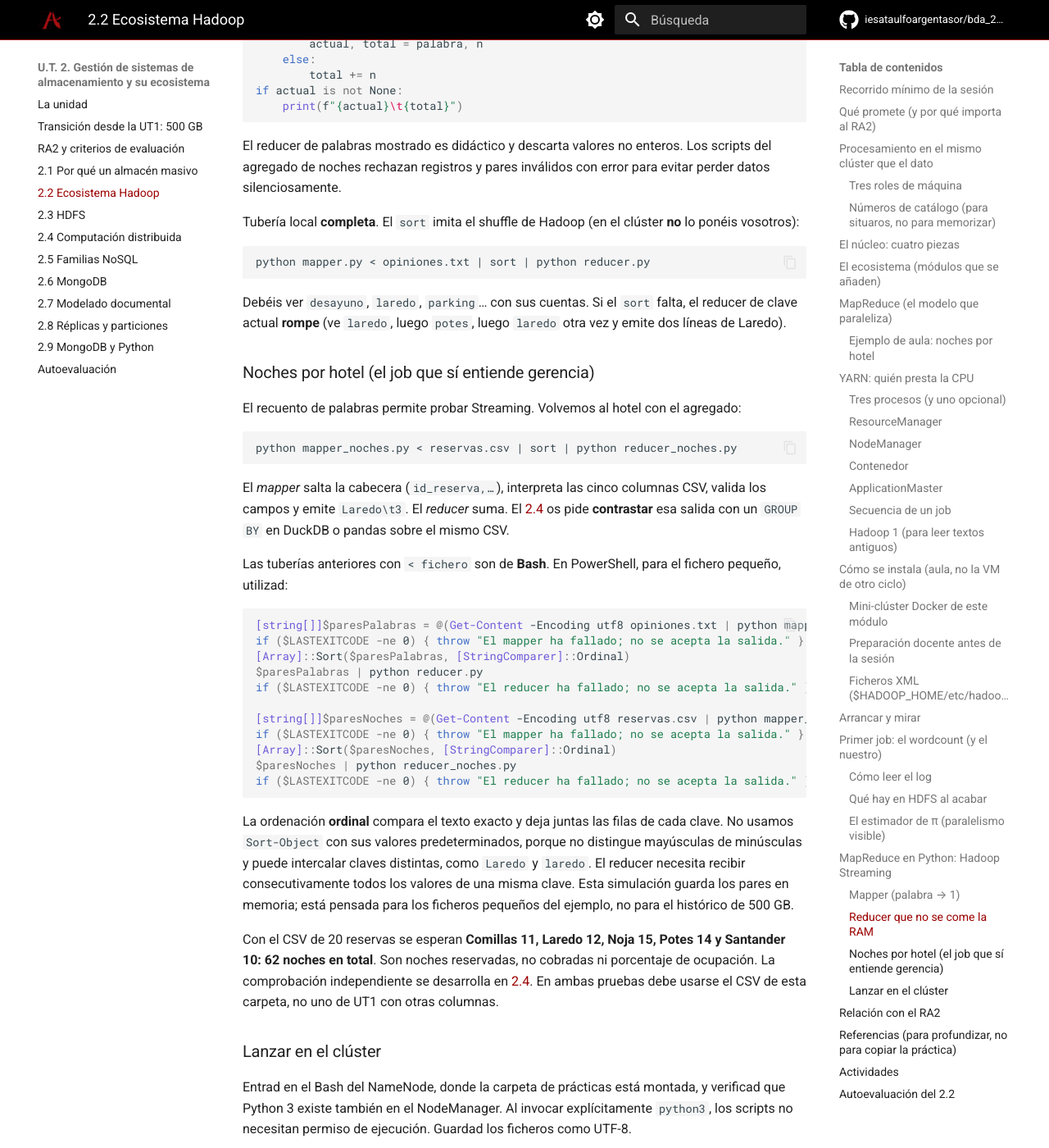
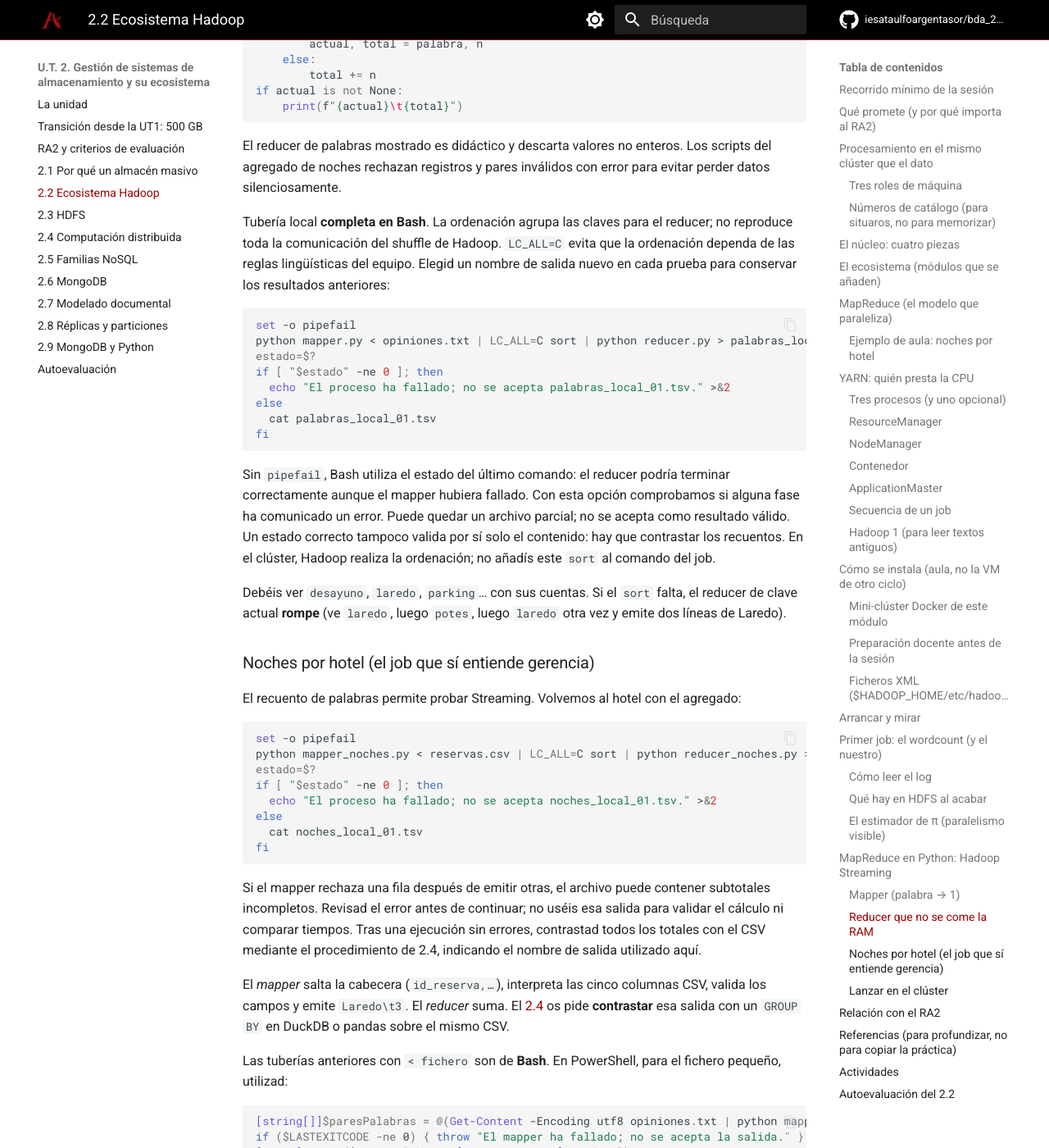
Before and after one commit to iesataulfoargentasor/bda_2026_2027, an MkDocs documentation site: the page built from docs/ut2/ecosistema.md, in a window 1280 px wide and 1400 px high, scrolled down 24365 px. Shown: the whole window at 82% size. Built offline with MkDocs 1.6.1 and Material for MkDocs 9.7.7, drawn with Linux system fonts in a browser that asks for light colours; comment, search, counter and statistics services are not loaded.

Commit message:
Corrige errores Bash, parada MongoDB y distractores de UT2

````diff
--- a/docs/assets/quizzes/ut2-2-5.json
+++ b/docs/assets/quizzes/ut2-2-5.json
@@ -110,7 +110,7 @@
         "Guardar cada camino posible como documento para evitar definir las relaciones.",
         "Representar entidades y relaciones y expresar recorridos con filtros y límites.",
         "Distribuir cada arista en un servidor distinto para acortar cualquier recorrido.",
-        "Sustituir identificadores por posiciones físicas para prescindir de índices."
+        "Resolver los saltos con un índice de identificadores, sin recorrer las relaciones."
       ],
       "answer": 1,
       "explain": "El grafo facilita recorridos de relaciones. Hay que diseñar propiedades, índices y límites; visitar muchos vecinos puede seguir siendo costoso."
@@ -136,7 +136,7 @@
       "code": "",
       "options": [
         "Demuestra el diseño previsto; falta observar una ampliación para afirmar que se probó.",
-        "Demuestra el crecimiento real; solo falta medir cuánto tardó en realizar el dibujo.",
+        "Demuestra el crecimiento real; falta medir su rendimiento con una carga representativa.",
         "Demuestra tolerancia a fallos; las tres particiones funcionan como copias del conjunto.",
         "Demuestra procesamiento distribuido; cada partición implica una tarea en ejecución."
       ],
--- a/docs/ut2/ecosistema.md
+++ b/docs/ut2/ecosistema.md
@@ -799,11 +799,20 @@ if actual is not None:
 
 El reducer de palabras mostrado es didáctico y descarta valores no enteros. Los scripts del agregado de noches rechazan registros y pares inválidos con error para evitar perder datos silenciosamente.
 
-Tubería local **completa**. El `sort` imita el shuffle de Hadoop (en el clúster **no** lo ponéis vosotros):
+Tubería local **completa en Bash**. La ordenación agrupa las claves para el reducer; no reproduce toda la comunicación del shuffle de Hadoop. `LC_ALL=C` evita que la ordenación dependa de las reglas lingüísticas del equipo. Elegid un nombre de salida nuevo en cada prueba para conservar los resultados anteriores:
 
-```text
-python mapper.py < opiniones.txt | sort | python reducer.py
+```bash
+set -o pipefail
+python mapper.py < opiniones.txt | LC_ALL=C sort | python reducer.py > palabras_local_01.tsv
+estado=$?
+if [ "$estado" -ne 0 ]; then
+  echo "El proceso ha fallado; no se acepta palabras_local_01.tsv." >&2
+else
+  cat palabras_local_01.tsv
+fi
 ```
+
+Sin `pipefail`, Bash utiliza el estado del último comando: el reducer podría terminar correctamente aunque el mapper hubiera fallado. Con esta opción comprobamos si alguna fase ha comunicado un error. Puede quedar un archivo parcial; no se acepta como resultado válido. Un estado correcto tampoco valida por sí solo el contenido: hay que contrastar los recuentos. En el clúster, Hadoop realiza la ordenación; no añadís este `sort` al comando del job.
 
 Debéis ver `desayuno`, `laredo`, `parking`… con sus cuentas. Si el `sort` falta, el reducer de clave actual **rompe** (ve `laredo`, luego `potes`, luego `laredo` otra vez y emite dos líneas de Laredo).
 
@@ -811,9 +820,18 @@ Debéis ver `desayuno`, `laredo`, `parking`… con sus cuentas. Si el `sort` fal
 
 El recuento de palabras permite probar Streaming. Volvemos al hotel con el agregado:
 
-```text
-python mapper_noches.py < reservas.csv | sort | python reducer_noches.py
+```bash
+set -o pipefail
+python mapper_noches.py < reservas.csv | LC_ALL=C sort | python reducer_noches.py > noches_local_01.tsv
+estado=$?
+if [ "$estado" -ne 0 ]; then
+  echo "El proceso ha fallado; no se acepta noches_local_01.tsv." >&2
+else
+  cat noches_local_01.tsv
+fi
 ```
+
+Si el mapper rechaza una fila después de emitir otras, el archivo puede contener subtotales incompletos. Revisad el error antes de continuar; no uséis esa salida para validar el cálculo ni comparar tiempos. Tras una ejecución sin errores, contrastad todos los totales con el CSV mediante el procedimiento de 2.4, indicando el nombre de salida utilizado aquí.
 
 El *mapper* salta la cabecera (`id_reserva,…`), interpreta las cinco columnas CSV, valida los campos y emite `Laredo\t3`. El *reducer* suma. El [2.4](computacion-distribuida.md) os pide **contrastar** esa salida con un `GROUP BY` en DuckDB o pandas sobre el mismo CSV.
 
````
Also changed, not shown: docs/ut2/pymongo.md (+6 -1 lines).
